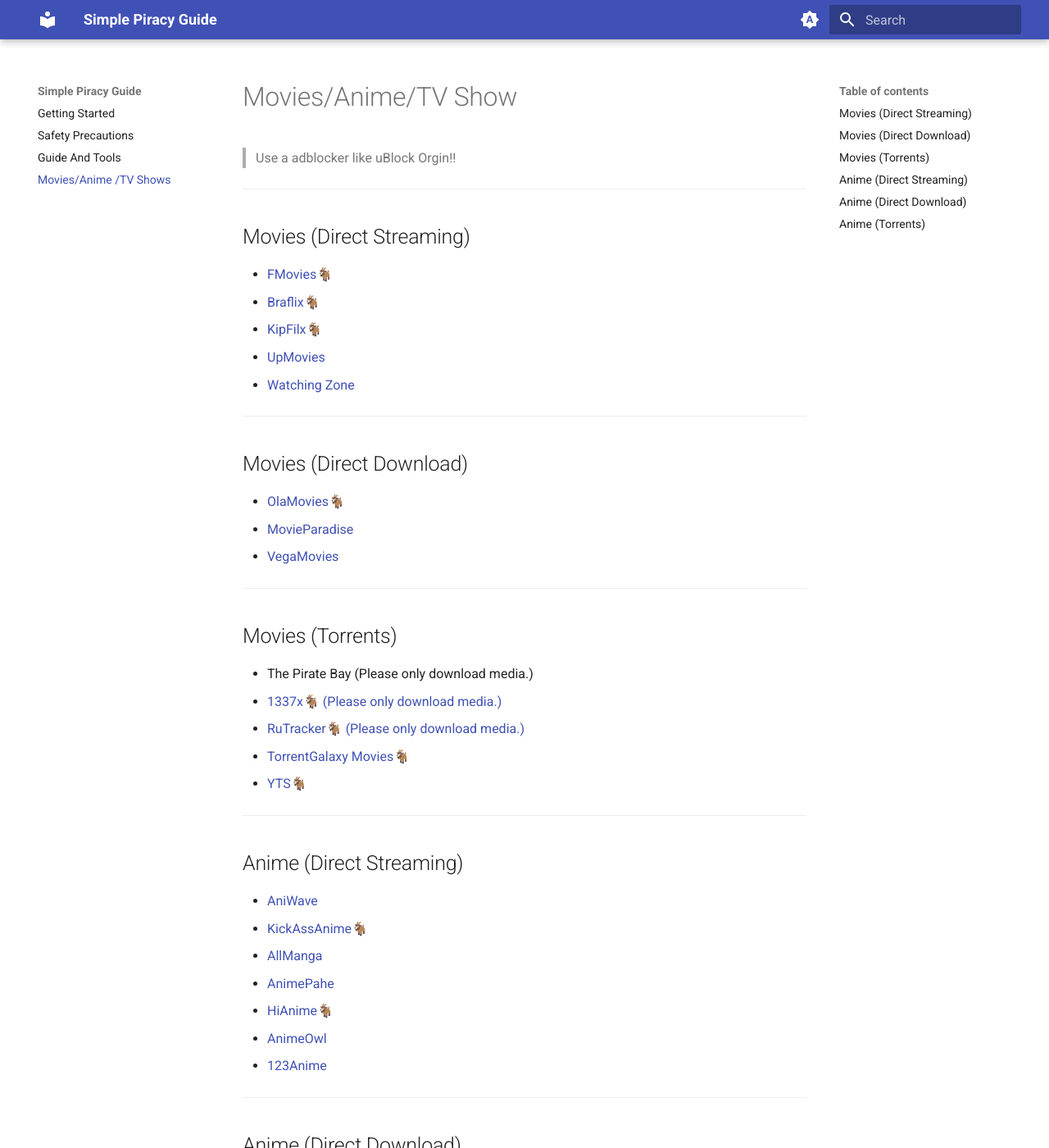
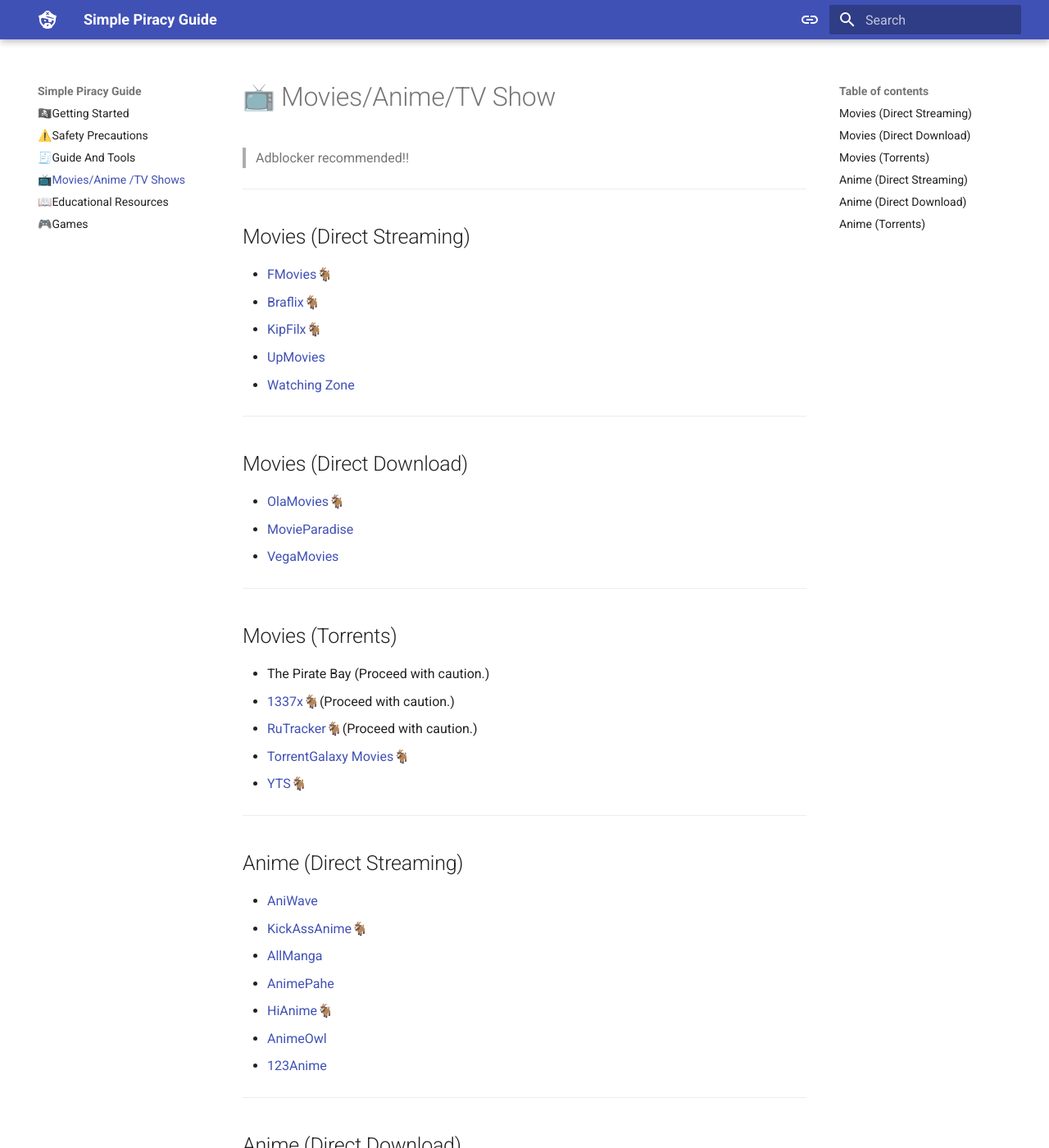
Before and after one commit to eli32-vlc/simple-piracy-guide, an MkDocs documentation site: the page built from docs/movies-anime-tv.md, in a window 1280 px wide and 1400 px high. Shown: the whole window at 82% size. Built offline with MkDocs 1.6.1 and Material for MkDocs 9.7.7, drawn with Linux system fonts in a browser that asks for light colours; some of the changed text lies outside the part shown.

Commit message:
add stuff

```diff
--- a/docs/movies-anime-tv.md
+++ b/docs/movies-anime-tv.md
@@ -1,6 +1,6 @@
-# Movies/Anime/TV Show
+# 📺 Movies/Anime/TV Show
 
-> Use a adblocker like uBlock Orgin!!
+> Adblocker recommended!!
 
 ---
 ## Movies (Direct Streaming)
@@ -18,9 +18,9 @@
 
 ---
 ## Movies (Torrents)
-- The Pirate Bay (Please only download media.)
-- [1337x🐐 (Please only download media.)](https://1337x.to)
-- [RuTracker🐐 (Please only download media.)](https://rutracker.org/forum/index.php?c=2)
+- The Pirate Bay (Proceed with caution.)
+- [1337x🐐](https://1337x.to)(Proceed with caution.)
+- [RuTracker🐐](https://rutracker.org/forum/index.php?c=2)(Proceed with caution.)
 - [TorrentGalaxy Movies🐐](https://torrentgalaxy.to/torrents.php?parent_cat=Movies)
 - [YTS🐐](https://yts.mx/)
 
@@ -42,7 +42,7 @@
 
 ---
 ## Anime (Torrents)
-- The Pirate Bay (Please only download media.)
+- The Pirate Bay (Proceed with caution.)
 - [1337x🐐](https://1337x.to/popular-anime)
 - [Nyaa](https://nyaa.si/)
 - [ShanaProject](https://www.shanaproject.com/)
--- a/mkdocs.yml
+++ b/mkdocs.yml
@@ -7,30 +7,35 @@
 
 theme:
   name: material
+  favicon:
+  icon:
+    logo: material/pirate
   palette:
 
     # Palette toggle for automatic mode
     - media: "(prefers-color-scheme)"
       toggle:
-        icon: material/brightness-auto
+        icon: material/link
         name: Switch to light mode
 
     # Palette toggle for light mode
     - media: "(prefers-color-scheme: light)"
       scheme: default
       toggle:
-        icon: material/brightness-7
+        icon: material/toggle-switch-off
         name: Switch to dark mode
 
     # Palette toggle for dark mode
     - media: "(prefers-color-scheme: dark)"
       scheme: slate
       toggle:
-        icon: material/brightness-4
+        icon: material/toggle-switch
         name: Switch to system preference
 
 nav:
-- Getting Started: 'index.md'
-- Safety Precautions: 'safety-precautions.md'
-- Guide And Tools: 'guides.md'
-- Movies/Anime /TV Shows: 'movies-anime-tv.md'
+- 🏴‍☠️Getting Started: 'index.md'
+- ⚠️Safety Precautions: 'safety-precautions.md'
+- 🧾Guide And Tools: 'guides.md'
+- 📺Movies/Anime /TV Shows: 'movies-anime-tv.md'
+- 📖Educational Resources: 'educational-resources.md'
+- 🎮Games: 'games.md'
```
Also changed, not shown: docs/guides.md (+2 -2 lines), docs/index.md (+1 -1 lines), docs/safety-precautions.md (+4 -4 lines).
